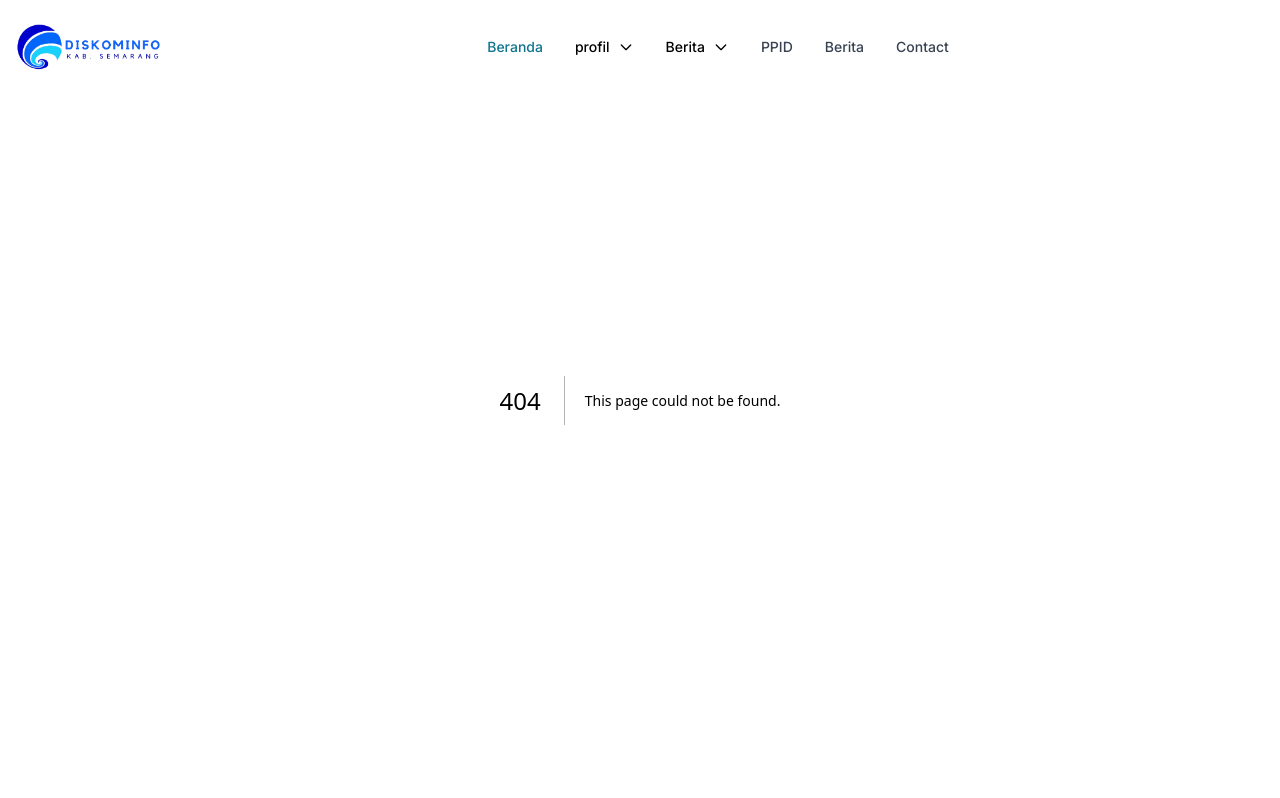
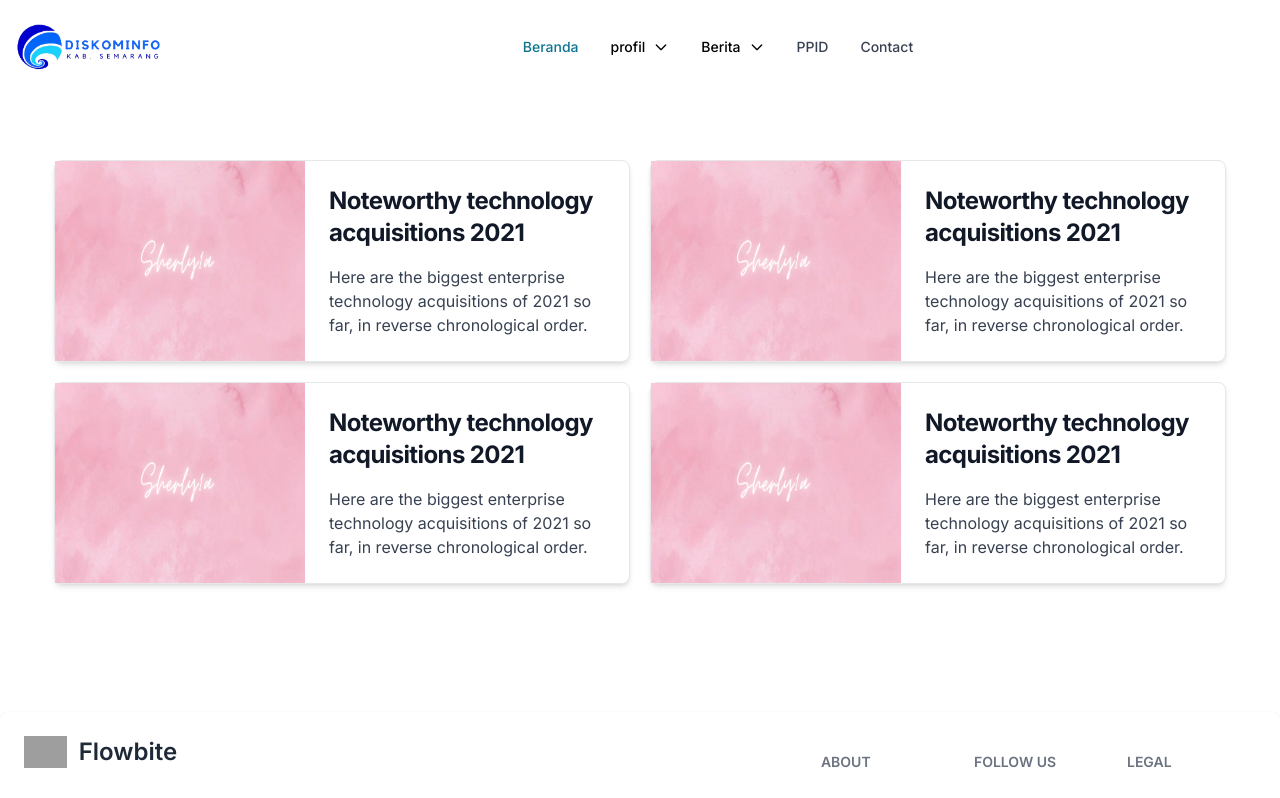
Before and after one commit to Lhspr/kominfo-kabupatensmg, a Next.js app: page /berita-transparasi in a window 1280 px wide. Before the commit this address had no page. Shown: the top 798 px of the page. Built offline with nearby package versions, Linux system fonts and the light colour scheme; grey boxes are pictures that could not be loaded.

Commit message:
commit-1

```diff
--- /dev/null
+++ b/app/berita-semarang/page.jsx
@@ -0,0 +1,9 @@
+import { BeritaSemarang } from "@/components/berita-semarang/BeritaSemarang";
+
+export default function BeritaSemarangPage() {
+  return (
+    <div className="container mx-auto">
+      <BeritaSemarang/>
+    </div>
+  );
+}
--- /dev/null
+++ b/app/berita-transparasi/page.jsx
@@ -0,0 +1,9 @@
+import { BeritaTransparasi } from "@/components/berita-transparasi/BeritaTransparasi";
+
+export default function BeritaTransparasiPage() {
+  return (
+    <div className="container mx-auto">
+      <BeritaTransparasi/>
+    </div>
+  );
+}
--- /dev/null
+++ b/components/berita-semarang/BeritaSemarang.jsx
@@ -0,0 +1,47 @@
+
+"use client";
+
+import { Card } from "flowbite-react";
+import gambar2 from "@/assets/sherlyy1a.png";
+import Image from "next/image";
+
+export function BeritaSemarang() {
+  return (
+    <div className="flex justify-center pt-40 mb-32" >
+    <div className="grid grid-rows-2 grid-flow-col gap-y-5 gap-x-5 content-around">
+      <Card renderImage={() => <Image width={250} height={125} src={gambar2} alt="image 1" />} alt="Gambar 1" className="object-cover h-full w-full " horizontal>
+        <h5 className="text-2xl font-bold tracking-tight text-gray-900 dark:text-white">
+          Noteworthy technology acquisitions 2021
+        </h5>
+        <p className="font-normal text-gray-700 dark:text-gray-400">
+          Here are the biggest enterprise technology acquisitions of 2021 so far, in reverse chronological order.
+        </p>
+      </Card>
+      <Card renderImage={() => <Image width={250} height={125} src={gambar2} alt="image 1" />} alt="Gambar 1" className="object-cover h-full w-full " horizontal>
+        <h5 className="text-2xl font-bold tracking-tight text-gray-900 dark:text-white">
+          Noteworthy technology acquisitions 2021
+        </h5>
+        <p className="font-normal text-gray-700 dark:text-gray-400">
+          Here are the biggest enterprise technology acquisitions of 2021 so far, in reverse chronological order.
+        </p>
+      </Card>
+      <Card renderImage={() => <Image width={250} height={125} src={gambar2} alt="image 1" />} alt="Gambar 1" className="object-cover h-full w-full " horizontal>
+        <h5 className="text-2xl font-bold tracking-tight text-gray-900 dark:text-white">
+          Noteworthy technology acquisitions 2021
+        </h5>
+        <p className="font-normal text-gray-700 dark:text-gray-400">
+          Here are the biggest enterprise technology acquisitions of 2021 so far, in reverse chronological order.
+        </p>
+      </Card>
+      <Card renderImage={() => <Image width={250} height={125} src={gambar2} alt="image 1" />} alt="Gambar 1" className="object-cover h-full w-full " horizontal>
+        <h5 className="text-2xl font-bold tracking-tight text-gray-900 dark:text-white">
+          Noteworthy technology acquisitions 2021
+        </h5>
+        <p className="font-normal text-gray-700 dark:text-gray-400">
+          Here are the biggest enterprise technology acquisitions of 2021 so far, in reverse chronological order.
+        </p>
+      </Card>
+    </div>
+    </div>
+  );
+}
--- /dev/null
+++ b/components/berita-transparasi/BeritaTransparasi.jsx
@@ -0,0 +1,47 @@
+
+"use client";
+
+import { Card } from "flowbite-react";
+import gambar2 from "@/assets/sherlyy1a.png";
+import Image from "next/image";
+
+export function BeritaTransparasi() {
+  return (
+    <div className="flex justify-center pt-40 mb-32" >
+    <div className="grid grid-rows-2 grid-flow-col gap-y-5 gap-x-5 content-around">
+      <Card renderImage={() => <Image width={250} height={125} src={gambar2} alt="image 1" />} alt="Gambar 1" className="object-cover h-full w-full " horizontal>
+        <h5 className="text-2xl font-bold tracking-tight text-gray-900 dark:text-white">
+          Noteworthy technology acquisitions 2021
+        </h5>
+        <p className="font-normal text-gray-700 dark:text-gray-400">
+          Here are the biggest enterprise technology acquisitions of 2021 so far, in reverse chronological order.
+        </p>
+      </Card>
+      <Card renderImage={() => <Image width={250} height={125} src={gambar2} alt="image 1" />} alt="Gambar 1" className="object-cover h-full w-full " horizontal>
+        <h5 className="text-2xl font-bold tracking-tight text-gray-900 dark:text-white">
+          Noteworthy technology acquisitions 2021
+        </h5>
+        <p className="font-normal text-gray-700 dark:text-gray-400">
+          Here are the biggest enterprise technology acquisitions of 2021 so far, in reverse chronological order.
+        </p>
+      </Card>
+      <Card renderImage={() => <Image width={250} height={125} src={gambar2} alt="image 1" />} alt="Gambar 1" className="object-cover h-full w-full " horizontal>
+        <h5 className="text-2xl font-bold tracking-tight text-gray-900 dark:text-white">
+          Noteworthy technology acquisitions 2021
+        </h5>
+        <p className="font-normal text-gray-700 dark:text-gray-400">
+          Here are the biggest enterprise technology acquisitions of 2021 so far, in reverse chronological order.
+        </p>
+      </Card>
+      <Card renderImage={() => <Image width={250} height={125} src={gambar2} alt="image 1" />} alt="Gambar 1" className="object-cover h-full w-full " horizontal>
+        <h5 className="text-2xl font-bold tracking-tight text-gray-900 dark:text-white">
+          Noteworthy technology acquisitions 2021
+        </h5>
+        <p className="font-normal text-gray-700 dark:text-gray-400">
+          Here are the biggest enterprise technology acquisitions of 2021 so far, in reverse chronological order.
+        </p>
+      </Card>
+    </div>
+    </div>
+  );
+}
--- a/components/homepage/NavigationBar.jsx
+++ b/components/homepage/NavigationBar.jsx
@@ -40,9 +40,11 @@ const NavigationBar = () => {
             <Dropdown.Item as='div'className='p-0'>
               <Link className='block px-4 py-2 text-sm text-gray-700 dark:text-gray-200 hover:bg-gray-100 dark:hover:bg-gray-600'href={'/berita-semarang'}>Berita Semarang</Link>
             </Dropdown.Item>
+            <Dropdown.Item as='div'className='p-0'>
+              <Link className='block px-4 py-2 text-sm text-gray-700 dark:text-gray-200 hover:bg-gray-100 dark:hover:bg-gray-600'href={'/berita-transparasi'}>Berita Transparasi</Link>
+            </Dropdown.Item>
           </Dropdown>
           <Navbar.Link href="#">PPID</Navbar.Link>
-          <Navbar.Link href="#">Berita</Navbar.Link>
           <Navbar.Link href="#">Contact</Navbar.Link>
         </Navbar.Collapse>
       </div>
```
